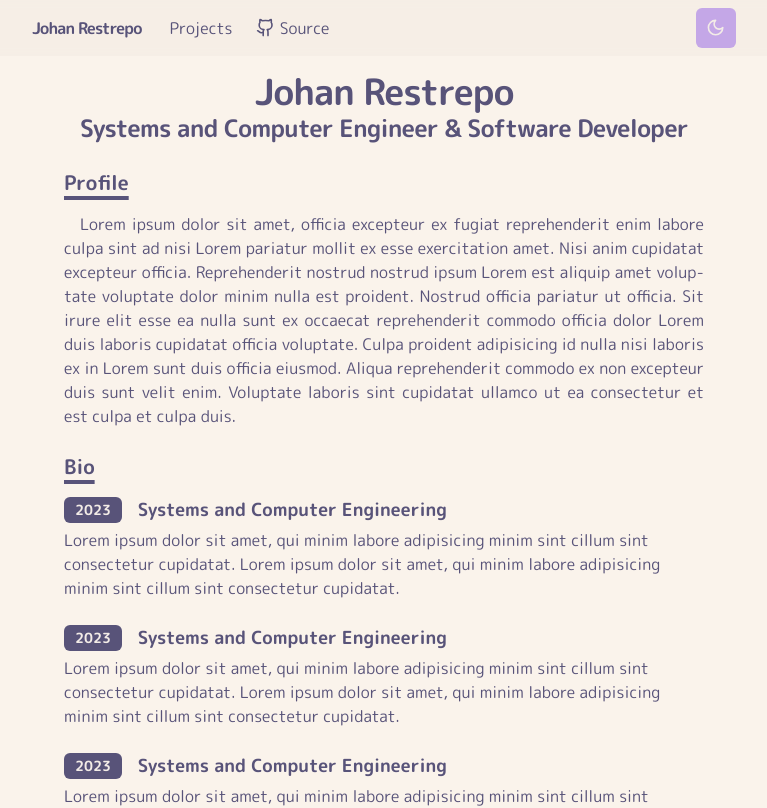
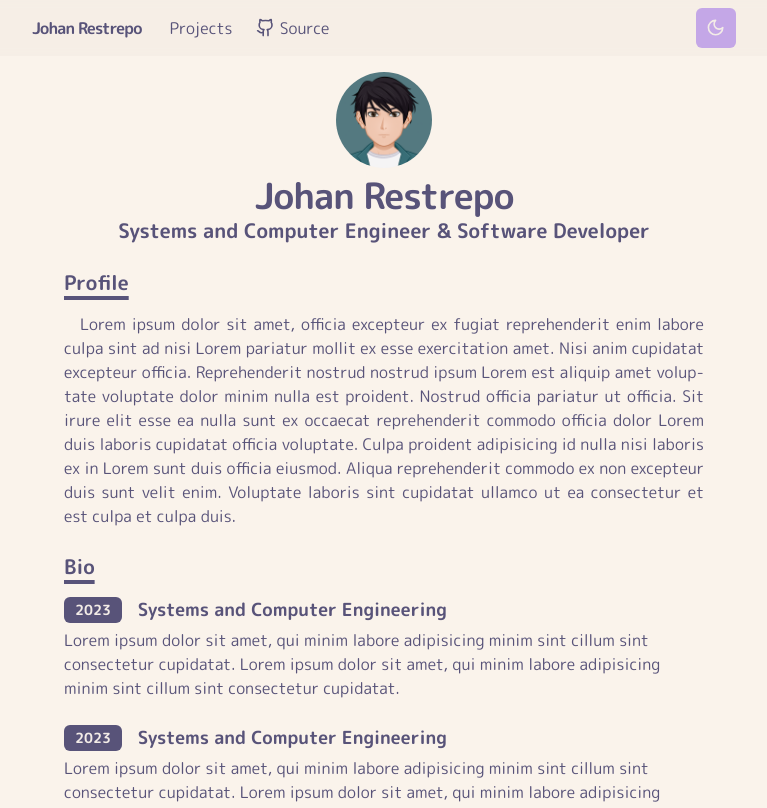
Before and after one commit to JohanRestrepo19/portfolio, a Next.js app: page / in a window 1280 px wide. Shown: the top 808 px of the page, without its empty margins (256-1023 px from the left). Built offline with nearby package versions, Linux system fonts and the light colour scheme.

Commit message:
feat: add avatar component to home page.

```diff
--- a/package.json
+++ b/package.json
@@ -9,6 +9,7 @@
     "lint": "next lint"
   },
   "dependencies": {
+    "@radix-ui/react-avatar": "^1.0.4",
     "@radix-ui/react-dropdown-menu": "^2.0.6",
     "@radix-ui/react-slot": "^1.0.2",
     "class-variance-authority": "^0.7.0",
--- a/src/app/page.tsx
+++ b/src/app/page.tsx
@@ -1,11 +1,13 @@
 import NextLink, { type LinkProps } from 'next/link';
+import { Linkedin, Github } from 'lucide-react';
+
+import { Avatar, AvatarImage, AvatarFallback } from '@/components/ui/avatar';
 import BioSection from '@/components/Bio';
 import Container from '@/components/Container';
 import Heading from '@/components/Heading';
 import Paragraph from '@/components/Paragraph';
 import Section, { SectionHeading } from '@/components/Section';
 import { Button } from '@/components/ui/button';
-import { Linkedin, Github } from 'lucide-react';
 
 const ContactItem = ({
   href,
@@ -26,11 +28,17 @@
   return (
     <main className="min-h-screen">
       <Container>
-        <div className="mb-6 text-center">
-          <Heading>Johan Restrepo</Heading>
-          <Heading as="h2">
-            Systems and Computer Engineer & Software Developer
-          </Heading>
+        <div className="mb-6 flex flex-col items-center gap-2 text-center">
+          <Avatar className="h-24 w-24">
+            <AvatarImage src="/avatar.png" />
+            <AvatarFallback>Johan Restrepo</AvatarFallback>
+          </Avatar>
+          <div>
+            <Heading>Johan Restrepo</Heading>
+            <Heading as="h3">
+              Systems and Computer Engineer & Software Developer
+            </Heading>
+          </div>
         </div>
 
         <article>
--- a/src/app/projects/page.tsx
+++ b/src/app/projects/page.tsx
@@ -1,9 +1,15 @@
 import Container from '@/components/Container';
+import Heading from '@/components/Heading';
+
 
 export default function Works() {
   return (
     <Container>
-      <h1>Projects page</h1>
+      <Heading as='h3'>
+        Projects
+      </Heading>
+      <div>
+      </div>
     </Container>
   );
 }
--- /dev/null
+++ b/src/components/ui/avatar.tsx
@@ -0,0 +1,50 @@
+"use client"
+
+import * as React from "react"
+import * as AvatarPrimitive from "@radix-ui/react-avatar"
+
+import { cn } from "@/lib/utils"
+
+const Avatar = React.forwardRef<
+  React.ElementRef<typeof AvatarPrimitive.Root>,
+  React.ComponentPropsWithoutRef<typeof AvatarPrimitive.Root>
+>(({ className, ...props }, ref) => (
+  <AvatarPrimitive.Root
+    ref={ref}
+    className={cn(
+      "relative flex h-10 w-10 shrink-0 overflow-hidden rounded-full",
+      className
+    )}
+    {...props}
+  />
+))
+Avatar.displayName = AvatarPrimitive.Root.displayName
+
+const AvatarImage = React.forwardRef<
+  React.ElementRef<typeof AvatarPrimitive.Image>,
+  React.ComponentPropsWithoutRef<typeof AvatarPrimitive.Image>
+>(({ className, ...props }, ref) => (
+  <AvatarPrimitive.Image
+    ref={ref}
+    className={cn("aspect-square h-full w-full", className)}
+    {...props}
+  />
+))
+AvatarImage.displayName = AvatarPrimitive.Image.displayName
+
+const AvatarFallback = React.forwardRef<
+  React.ElementRef<typeof AvatarPrimitive.Fallback>,
+  React.ComponentPropsWithoutRef<typeof AvatarPrimitive.Fallback>
+>(({ className, ...props }, ref) => (
+  <AvatarPrimitive.Fallback
+    ref={ref}
+    className={cn(
+      "flex h-full w-full items-center justify-center rounded-full bg-muted",
+      className
+    )}
+    {...props}
+  />
+))
+AvatarFallback.displayName = AvatarPrimitive.Fallback.displayName
+
+export { Avatar, AvatarImage, AvatarFallback }
```
Also changed, not shown: public/avatar.png (added), 1 other file (tests, documents, lock files or other folders).
